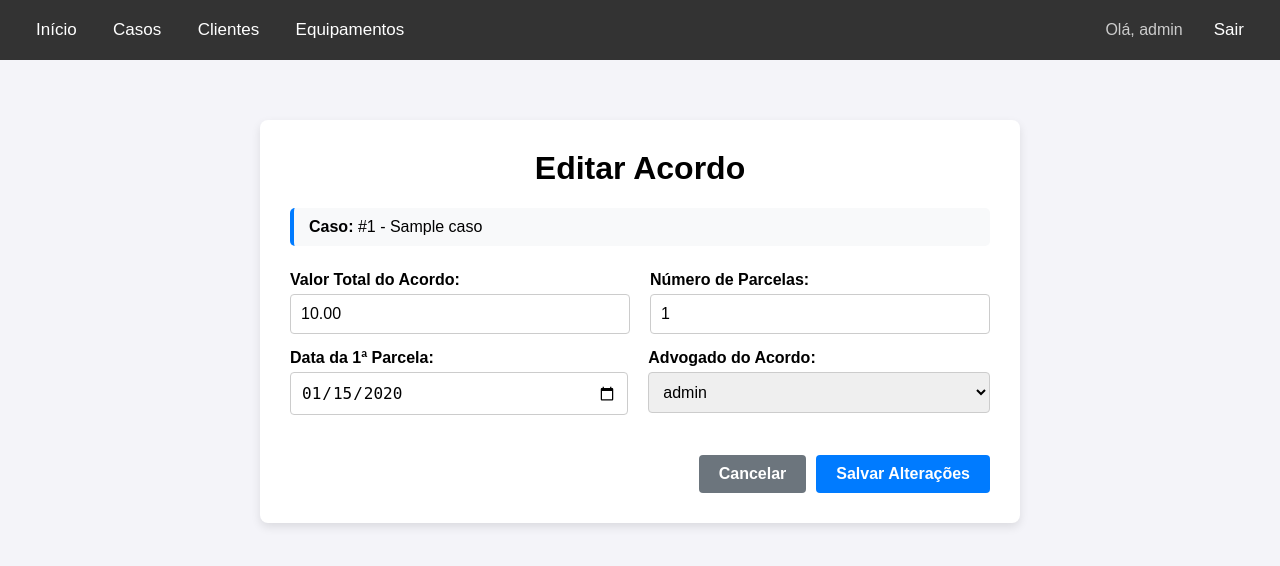
After one commit to Jeff1984Sor/rca_final, a Django app: page /casos/acordo/editar/1/ in a window 1280 px wide. The commit adds this page. Shown: the top 566 px of the page. Run offline with Django 5.2, Linux system fonts and the light colour scheme; a user stored in the database is signed in; data comes from the database, SQL or seed files in the repository; tables that the repository leaves empty hold one stand-in row (values such as "Sample post"); some libraries are stand-ins or nearby versions.

Commit message:
Adiciona clientes2322

```diff
--- a/casos/forms.py
+++ b/casos/forms.py
@@ -2,7 +2,7 @@ from django import forms
 from django.contrib.auth import get_user_model
 from datetime import date
 from .models import Acordo
-from .models import Caso, Andamento, ModeloAndamento, Timesheet
+from .models import Caso, Andamento, ModeloAndamento, Timesheet, Despesa
 from campos_custom.models import CampoPersonalizado
 
 User = get_user_model()
@@ -126,3 +126,26 @@ class AcordoForm(forms.ModelForm):
         # Sugere o usuário logado como valor inicial para o campo 'advogado'
         if user:
             self.fields['advogado_acordo'].initial = user
+
+class DespesaForm(forms.ModelForm):
+    data_despesa = forms.DateField(
+        label="Data da Despesa",
+        widget=forms.DateInput(attrs={'type': 'date'}),
+        initial=date.today
+    )
+
+    class Meta:
+        model = Despesa
+        fields = ['data_despesa', 'descricao', 'valor', 'advogado']
+        widgets = {
+            'descricao': forms.TextInput(attrs={'placeholder': 'Ex: Cópia, Autenticação, Deslocamento'}),
+        }
+
+    def __init__(self, *args, **kwargs):
+        user = kwargs.pop('user', None)
+        super().__init__(*args, **kwargs)
+
+        if user:
+            self.fields['advogado'].initial = user
+
+        self.order_fields(['data_despesa', 'descricao', 'valor', 'advogado'])
--- /dev/null
+++ b/casos/templates/casos/acordo_form.html
@@ -0,0 +1,112 @@
+<!-- casos/templates/casos/acordo_form.html -->
+{% extends 'base.html' %}
+
+{% block title %}Editar Acordo{% endblock %}
+
+{% block extra_css %}
+<style>
+    .form-container {
+        max-width: 700px;
+        margin: 40px auto; /* Aumenta a margem superior */
+        background: white;
+        padding: 30px;
+        border-radius: 8px;
+        box-shadow: 0 4px 10px rgba(0,0,0,0.1);
+    }
+    .form-container h1 {
+        margin-top: 0;
+        text-align: center;
+    }
+    .case-info {
+        background-color: #f8f9fa;
+        padding: 10px 15px;
+        border-radius: 5px;
+        margin-bottom: 25px;
+        border-left: 4px solid #007BFF;
+    }
+    .form-row {
+        display: flex;
+        gap: 20px;
+    }
+    .form-group {
+        flex-grow: 1;
+        margin-bottom: 15px;
+    }
+    .form-group label {
+        font-weight: bold;
+        display: block;
+        margin-bottom: 5px;
+    }
+    .form-group input, .form-group select {
+        width: 100%;
+        padding: 10px; /* Aumenta o padding interno */
+        border-radius: 4px;
+        border: 1px solid #ccc;
+        box-sizing: border-box;
+        font-size: 1rem;
+    }
+    .btn-container {
+        margin-top: 25px;
+        display: flex;
+        justify-content: flex-end; /* Alinha os botões à direita */
+        gap: 10px;
+    }
+    .btn {
+        padding: 10px 20px;
+        border: none;
+        border-radius: 4px;
+        cursor: pointer;
+        text-decoration: none;
+        display: inline-block;
+        font-size: 1rem;
+        font-weight: bold;
+    }
+    .btn-primary {
+        background-color: #007BFF;
+        color: white;
+    }
+    .btn-secondary {
+        background-color: #6c757d;
+        color: white;
+    }
+</style>
+{% endblock %}
+
+{% block content %}
+    <div class="form-container">
+        <h1>Editar Acordo</h1>
+
+        <div class="case-info">
+            <strong>Caso:</strong> #{{ caso.id }} - {{ caso.titulo }}
+        </div>
+
+        <form method="post">
+            {% csrf_token %}
+            <div class="form-row">
+                <div class="form-group">
+                    {{ form_acordo.valor_total.label_tag }}
+                    {{ form_acordo.valor_total }}
+                </div>
+                <div class="form-group">
+                    {{ form_acordo.numero_parcelas.label_tag }}
+                    {{ form_acordo.numero_parcelas }}
+                </div>
+            </div>
+            <div class="form-row">
+                <div class="form-group">
+                    {{ form_acordo.data_primeira_parcela.label_tag }}
+                    {{ form_acordo.data_primeira_parcela }}
+                </div>
+                <div class="form-group">
+                    {{ form_acordo.advogado_acordo.label_tag }}
+                    {{ form_acordo.advogado_acordo }}
+                </div>
+            </div>
+
+            <div class="btn-container">
+                <a href="{% url 'casos:detalhe_caso' pk=caso.pk %}?aba=acordos" class="btn btn-secondary">Cancelar</a>
+                <button type="submit" class="btn btn-primary">Salvar Alterações</button>
+            </div>
+        </form>
+    </div>
+{% endblock %}
--- a/casos/urls.py
+++ b/casos/urls.py
@@ -18,5 +18,9 @@ urlpatterns = [
     path('<int:pk>/exportar/timesheet/pdf/', views.exportar_timesheet_pdf, name='exportar_timesheet_pdf'),
     path('timesheet/editar/<int:pk>/', views.editar_timesheet, name='editar_timesheet'),
     path('timesheet/deletar/<int:pk>/', views.deletar_timesheet, name='deletar_timesheet'),
+    path('parcela/<int:pk>/quitar/', views.quitar_parcela, name='quitar_parcela'),
+    path('acordo/editar/<int:pk>/', views.editar_acordo, name='editar_acordo'),
+    path('despesa/editar/<int:pk>/', views.editar_despesa, name='editar_despesa'),
+
 
 ]
--- a/casos/views.py
+++ b/casos/views.py
@@ -18,13 +18,16 @@ from .forms import AcordoForm # Adicione a importação
 from .models import Parcela # Adicione a importação
 from dateutil.relativedelta import relativedelta # Garanta que está importado
 from decimal import Decimal # Para cálculos precisos com dinheiro
+from django.views.decorators.http import require_POST
+from datetime import date
+from .forms import DespesaForm
 
 # Importações de modelos de outros apps
 from clientes.models import Cliente
 from produtos.models import Produto
 
 # Importações de modelos locais
-from .models import Caso, Andamento, ModeloAndamento, Timesheet
+from .models import Caso, Andamento, ModeloAndamento, Timesheet, Acordo, Parcela, Despesa
 from campos_custom.models import CampoPersonalizado, ValorCampoPersonalizado
 
 # Importações de formulários locais
@@ -187,8 +190,16 @@ def detalhe_caso(request, pk):
                         ultima_parcela.valor_parcela += diferenca
                         ultima_parcela.save()
 
+        if 'submit_despesa' in request.POST:
+            form_despesa = DespesaForm(request.POST, user=request.user)
+            if form_despesa.is_valid():
+                nova_despesa = form_despesa.save(commit=False)
+                nova_despesa.caso = caso
+                nova_despesa.save()
+
                 url_destino = reverse('casos:detalhe_caso', kwargs={'pk': caso.pk})
-                return redirect(f'{url_destino}?aba=acordos')
+                return redirect(f'{url_destino}?aba=despesas')
+
 
     # Lógica GET (executada sempre que a página é carregada ou se um form POST for inválido)
     form_andamento = AndamentoForm()
@@ -206,6 +217,19 @@ def detalhe_caso(request, pk):
     soma_total_obj = timesheets.aggregate(total_tempo=Sum('tempo'))
     tempo_total = soma_total_obj['total_tempo']
 
+    saldo_devedor_total = Decimal('0.00')
+    for acordo in acordos:
+            # Soma o valor de todas as parcelas com status 'EMITIDA'
+                    saldo_acordo = acordo.parcelas.filter(status='EMITIDA').aggregate(soma=Sum('valor_parcela'))['soma']
+                    if saldo_acordo:
+                            saldo_devedor_total += saldo_acordo
+    despesas = caso.despesas.select_related('advogado').all()
+
+    # 2. Calcula o somatório total do campo 'valor'
+    soma_despesas_obj = despesas.aggregate(total_despesas=Sum('valor'))
+    total_despesas = soma_despesas_obj['total_despesas'] or Decimal('0.00')
+    form_despesa = DespesaForm(user=request.user) # Cria um formulário de despesa em branco
+
     context = {
         'caso': caso,
         'valores_personalizados': valores_personalizados,
@@ -213,10 +237,14 @@ def detalhe_caso(request, pk):
         'modelos_andamento': modelos_andamento,
         'timesheets': timesheets,
         'acordos': acordos,
+        'saldo_devedor_total': saldo_devedor_total,
         'tempo_total': tempo_total,
         'form_andamento': form_andamento,
         'form_timesheet': form_timesheet,
         'form_acordo': form_acordo,
+        'form_despesa': form_despesa,
+        'despesas': despesas,
+        'total_despesas': total_despesas,
     }
     return render(request, 'casos/detalhe_caso.html', context)
 
@@ -527,3 +555,95 @@ def deletar_timesheet(request, pk):
         'caso': caso,
     }
     return render(request, 'casos/timesheet_confirm_delete.html', context)
+
+@require_POST
+@login_required
+def quitar_parcela(request, pk):
+    parcela = get_object_or_404(Parcela, pk=pk)
+
+    # Lógica de "toggle" aprimorada
+    if parcela.status == 'QUITADA':
+        parcela.status = 'EMITIDA'
+        parcela.data_pagamento = None # Limpa a data de pagamento
+    else:
+        parcela.status = 'QUITADA'
+        parcela.data_pagamento = date.today() # Define a data de pagamento como hoje
+
+    parcela.save()
+
+    # Retorna o template parcial com a linha atualizada
+    return render(request, 'casos/partials/parcela_linha.html', {'parcela': parcela})
+
+
+
+@login_required
+def editar_acordo(request, pk):
+    acordo = get_object_or_404(Acordo, pk=pk)
+    caso = acordo.caso
+
+    if request.method == 'POST':
+        form = AcordoForm(request.POST, instance=acordo, user=request.user)
+        if form.is_valid():
+            # Salva as alterações no acordo principal
+            acordo_editado = form.save()
+
+            # --- LÓGICA DE RECRIAÇÃO DAS PARCELAS ---
+            # 1. Deleta todas as parcelas antigas deste acordo
+            acordo_editado.parcelas.all().delete()
+
+            # 2. Recria as parcelas com os novos dados (mesma lógica da criação)
+            valor_total = acordo_editado.valor_total
+            num_parcelas = acordo_editado.numero_parcelas
+            valor_parcela = round(Decimal(valor_total) / num_parcelas, 2)
+
+            for i in range(num_parcelas):
+                data_vencimento = acordo_editado.data_primeira_parcela + relativedelta(months=i)
+                Parcela.objects.create(
+                    acordo=acordo_editado,
+                    numero_parcela=i + 1,
+                    valor_parcela=valor_parcela,
+                    data_vencimento=data_vencimento,
+                )
+
+            soma_parcelas = valor_parcela * num_parcelas
+            diferenca = valor_total - soma_parcelas
+            if diferenca != 0:
+                ultima_parcela = acordo_editado.parcelas.order_by('-numero_parcela').first()
+                if ultima_parcela:
+                    ultima_parcela.valor_parcela += diferenca
+                    ultima_parcela.save()
+
+            url_destino = reverse('casos:detalhe_caso', kwargs={'pk': caso.pk})
+            return redirect(f'{url_destino}?aba=acordos')
+    else:
+        # Cria o formulário preenchido com os dados do acordo existente
+        form = AcordoForm(instance=acordo, user=request.user)
+
+    context = {
+        'form_acordo': form,
+        'acordo': acordo,
+        'caso': caso,
+    }
+    # Vamos criar um novo template para a edição do acordo
+    return render(request, 'casos/acordo_form.html', context)
+
+@login_required
+def editar_despesa(request, pk):
+    despesa = get_object_or_404(Despesa, pk=pk)
+    caso = despesa.caso
+
+    if request.method == 'POST':
+        form = DespesaForm(request.POST, instance=despesa, user=request.user)
+        if form.is_valid():
+            form.save()
+            url_destino = reverse('casos:detalhe_caso', kwargs={'pk': caso.pk})
+            return redirect(f'{url_destino}?aba=despesas')
+    else:
+        form = DespesaForm(instance=despesa, user=request.user)
+
+    context = {
+        'form_despesa': form,
+        'despesa': despesa,
+        'caso': caso,
+    }
+    return render(request, 'casos/despesa_form.html', context)
--- a/gestao_casos/settings.py
+++ b/gestao_casos/settings.py
@@ -39,6 +39,7 @@ INSTALLED_APPS = [
     'django.contrib.sessions',
     'django.contrib.messages',
     'django.contrib.staticfiles',
+    'django_htmx',
 
      # Meus Apps
     'core.apps.CoreConfig', # Nosso novo app!
@@ -55,6 +56,7 @@ MIDDLEWARE = [
     'django.contrib.sessions.middleware.SessionMiddleware',
     'django.middleware.common.CommonMiddleware',
     'django.middleware.csrf.CsrfViewMiddleware',
+    'django_htmx.middleware.HtmxMiddleware',
     'django.contrib.auth.middleware.AuthenticationMiddleware',
     'django.contrib.messages.middleware.MessageMiddleware',
     'django.middleware.clickjacking.XFrameOptionsMiddleware',
--- a/templates/base.html
+++ b/templates/base.html
@@ -2,8 +2,9 @@
 <html lang="pt-br">
 <head>
     <meta charset="UTF-8">
-    <!-- O título pode ser dinâmico -->
     <title>{% block title %}Gestão de Casos{% endblock %}</title>
+    <!-- SCRIPT DO HTMX -->
+    <script src="https://unpkg.com/htmx.org@1.9.10" integrity="sha384-D1Kt99CQMDuVetoL1lrYwg5t+9QdHe7NLX/SoJYkXDFfX37iInKRy5xLSi8nO7UC" crossorigin="anonymous"></script>
     <style>
         /* Colocamos todo o CSS comum aqui */
         body { font-family: Arial, sans-serif; margin: 0; background-color: #f4f4f9; }
@@ -19,11 +20,11 @@
     {% block extra_css %}{% endblock %} <!-- Espaço para CSS específico da página -->
 </head>
 <body>
+    {% csrf_token %}
 
     <div class="navbar">
         <div class="navbar-links">
             <a href="{% url 'core:home' %}">Início</a>
-            <!-- LINHA ATUALIZADA ABAIXO -->
             <a href="{% url 'casos:lista_casos' %}">Casos</a>
             <a href="{% url 'clientes:lista_clientes' %}">Clientes</a>
             <a href="#">Equipamentos</a>
@@ -39,10 +40,19 @@
     </div>
 
     <div class="container">
-        <!-- Este é o bloco que cada página irá preencher com seu conteúdo -->
         {% block content %}
         {% endblock %}
     </div>
 
+    <!-- SCRIPT DE CONFIGURAÇÃO DO HTMX PARA CSRF -->
+    <script>
+        document.body.addEventListener('htmx:configRequest', (event) => {
+            event.detail.headers['X-CSRFToken'] = document.querySelector('input[name="csrfmiddlewaretoken"]').value;
+        })
+    </script>
+
+    <!-- ESPAÇO PARA O JAVASCRIPT DAS PÁGINAS FILHAS -->
+    {% block extra_js %}{% endblock %}
+
 </body>
 </html>
```
Also changed, not shown: casos/admin.py (+8 -1 lines), casos/models.py (+27 -0 lines), casos/templates/casos/despesa_form.html (added, +42 -0 lines), casos/templates/casos/detalhe_caso.html (+163 -77 lines), casos/templates/casos/partials/parcela_linha.html (added, +14 -0 lines), casos/migrations/0005_parcela_data_pagamento.py (added), casos/migrations/0006_despesa.py (added).
